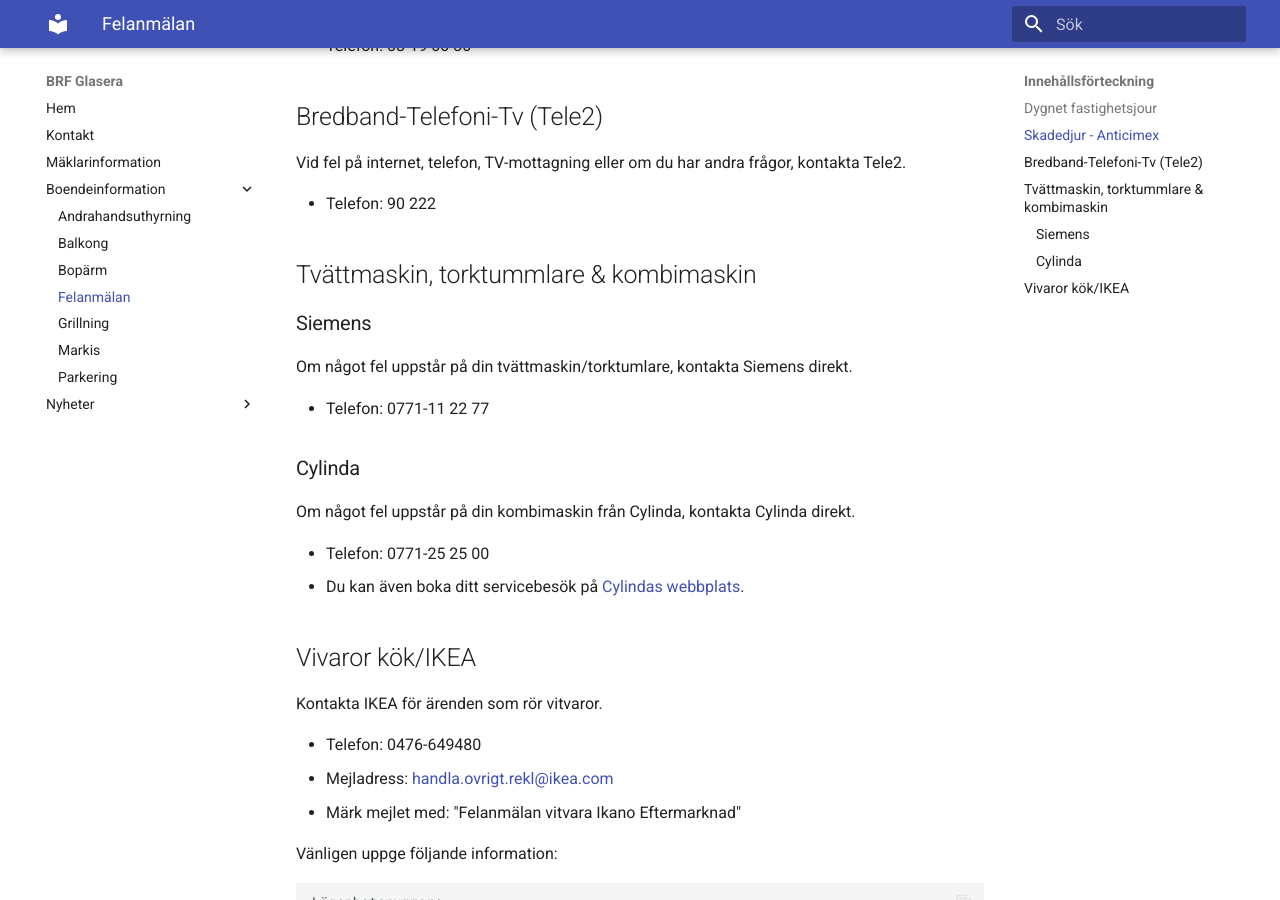
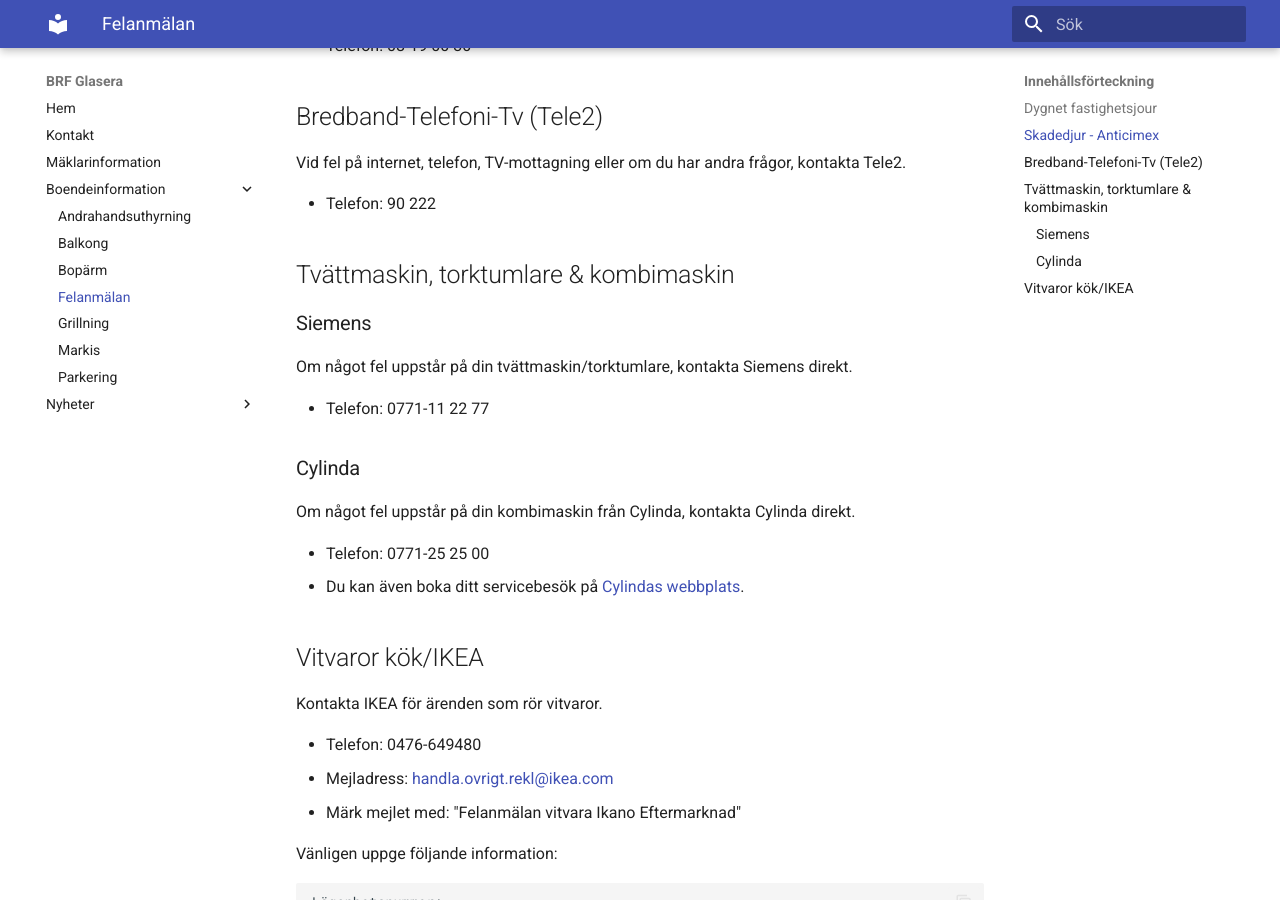
Before and after one commit to prokie/Glasera, an MkDocs documentation site: the page built from docs/boendeinformation/felanmälan.md, in a window 1280 px wide and 900 px high, scrolled down 674 px. Built offline with MkDocs 1.6.1 and Material for MkDocs 9.7.7, drawn with Linux system fonts in a browser that asks for light colours.

Commit message:
Fixade lite stavfel.

```diff
--- a/docs/boendeinformation/felanmälan.md
+++ b/docs/boendeinformation/felanmälan.md
@@ -8,7 +8,9 @@
 
 ## Dygnet fastighetsjour
 
-Vid akut skada eller liknande som rör fastighetens allmänna utrymmen eller din lägenhet under icke kontorstid, ska detta omgående anmälas till fastighetsjouren.
+Vid akut skada eller liknande som rör fastighetens allmänna utrymmen eller din
+lägenhet under icke kontorstid, ska detta omgående anmälas till
+fastighetsjouren.
 
 - Telefon: 08-18 70 00
 - Fastighetsjouren är öppen alla vardagar mellan kl. 21.00 – 07.00 samt helger.
@@ -24,7 +26,7 @@
 
 - Telefon: 90 222
 
-## Tvättmaskin, torktummlare & kombimaskin
+## Tvättmaskin, torktumlare & kombimaskin
 
 ### Siemens
 
@@ -39,7 +41,7 @@
 - Telefon: 0771-25 25 00
 - Du kan även boka ditt servicebesök på [Cylindas webbplats](http://www.cylinda.se/BokaService).
 
-## Vivaror kök/IKEA
+## Vitvaror kök/IKEA
 
 Kontakta IKEA för ärenden som rör vitvaror.
 
```
Also changed, not shown: docs/boendeinformation/boparm.md (+2 -2 lines), docs/index.md (+1 -1 lines), docs/mäklarinformation.md (+1 -1 lines), docs/nyheter/2023_09_24.md (+2 -2 lines).
